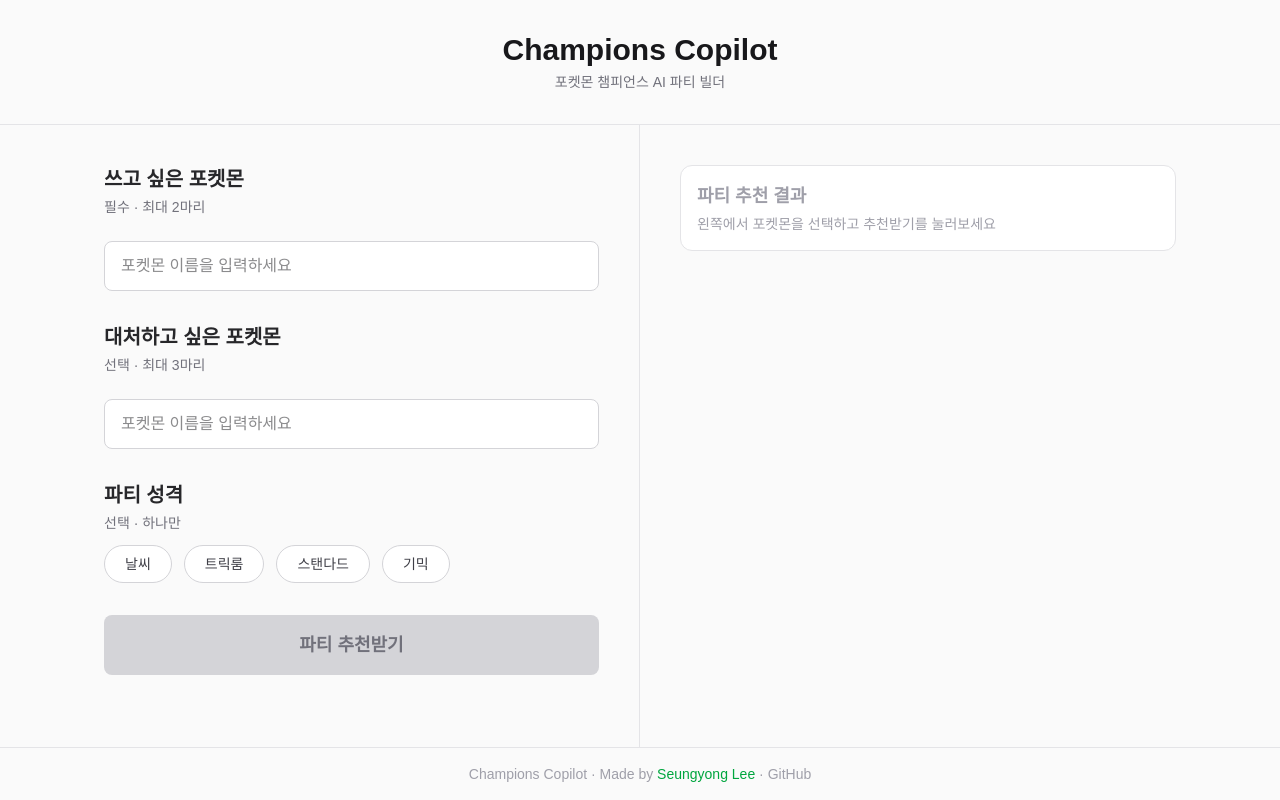
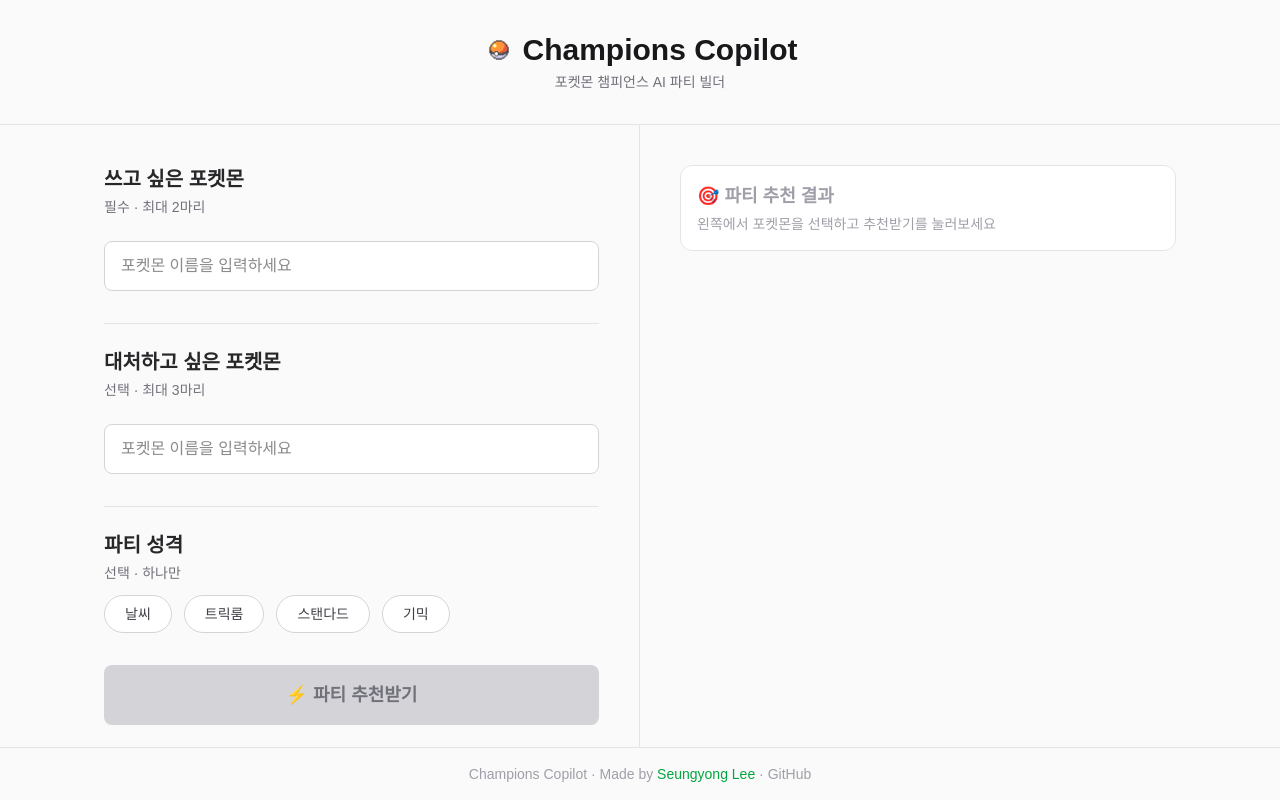
Before and after one commit to SeungyongJasperLee/champions-copilot, a Next.js app: page / in a window 1280 px wide. Built offline with nearby package versions, Linux system fonts and the light colour scheme.

Commit message:
호출 2회 시도 및 UI 폴리싱

```diff
--- a/app/components/PokemonCard.tsx
+++ b/app/components/PokemonCard.tsx
@@ -43,7 +43,7 @@
       <div className="overflow-x-auto">
         <table className="w-full text-xs text-center border-collapse">
           <thead>
-            <tr className="text-zinc-400">
+            <tr className="text-zinc-400 bg-zinc-50 dark:bg-zinc-800/50">
               <th className="py-1 px-1">H</th>
               <th className="py-1 px-1">A</th>
               <th className="py-1 px-1">B</th>
@@ -70,7 +70,7 @@
         {pokemon.moves.map((move, i) => (
           <div
             key={i}
-            className="text-xs text-center py-1.5 px-2 rounded bg-zinc-100 dark:bg-zinc-800 text-zinc-700 dark:text-zinc-300"
+            className="text-xs text-center py-1.5 px-2 rounded bg-zinc-100 dark:bg-zinc-800 text-zinc-700 dark:text-zinc-300 hover:bg-green-100 dark:hover:bg-green-900/30 hover:text-green-700 dark:hover:text-green-400 transition-colors cursor-default"
           >
             {move}
           </div>
--- a/app/page.tsx
+++ b/app/page.tsx
@@ -20,6 +20,8 @@
 
   const [result, setResult] = useState<any>(null);
   const [loading, setLoading] = useState(false);
+
+  const [toast, setToast] = useState<string>("");
 
   const styles = ["날씨", "트릭룸", "스탠다드", "기믹"];
 
@@ -55,14 +57,25 @@
 
   async function handleRecommend() {
     setLoading(true);
-    setResult("");
+    setResult(null);
+    setToast("");
+    try {
       const response = await fetch("/api/recommend", {
         method: "POST",
         headers: { "Content-Type": "application/json" },
         body: JSON.stringify({ myPokemon, counterPokemon, teamStyle }),
       });
       const data = await response.json();
+      if (data.result && data.result.pokemon) {
         setResult(data.result);
+      } else {
+        setToast("추천 생성에 실패했습니다. 다시 시도해주세요.");
+        setTimeout(() => setToast(""), 5000);
+      }
+    } catch {
+      setToast("네트워크 오류가 발생했습니다. 다시 시도해주세요.");
+      setTimeout(() => setToast(""), 5000);
+    }
     setLoading(false);
   }
 
@@ -73,7 +86,8 @@
     <main className="bg-zinc-50 dark:bg-zinc-950 lg:h-screen lg:flex lg:flex-col">
       {/* 헤더 */}
       <header className="text-center py-8 border-b border-zinc-200 dark:border-zinc-800">
-        <h1 className="text-3xl font-bold text-zinc-900 dark:text-zinc-50">
+        <h1 className="text-3xl font-bold text-zinc-900 dark:text-zinc-50 flex items-center justify-center gap-2">
+          <img src="/favicon.png" alt="" className="w-8 h-8" />
           Champions Copilot
         </h1>
         <p className="text-sm text-zinc-500 mt-1">
@@ -157,7 +171,7 @@
           </section>
 
           {/* 2. 대처하고 싶은 포켓몬 */}
-          <section className="mb-8">
+          <section className="mb-8 pt-6 border-t border-zinc-200 dark:border-zinc-800">
             <h2 className="text-xl font-semibold text-zinc-800 dark:text-zinc-200 mb-1">
               대처하고 싶은 포켓몬
             </h2>
@@ -223,7 +237,7 @@
           </section>
 
           {/* 3. 파티 성격 */}
-          <section className="mb-8">
+          <section className="mb-8 pt-6 border-t border-zinc-200 dark:border-zinc-800">
             <h2 className="text-xl font-semibold text-zinc-800 dark:text-zinc-200 mb-1">
               파티 성격
             </h2>
@@ -257,7 +271,7 @@
                 : "bg-zinc-300 dark:bg-zinc-700 text-zinc-500 cursor-not-allowed"
               }`}
           >
-            {loading ? "추천 생성 중..." : "파티 추천받기"}
+            {loading ? "⏳ 추천 생성 중..." : "⚡ 파티 추천받기"}
           </button>
         </div>
 
@@ -321,7 +335,7 @@
             <div className="flex flex-col gap-4">
               <div className="rounded-xl border border-zinc-200 dark:border-zinc-700 bg-white dark:bg-zinc-900 p-4">
                 <h2 className="text-lg font-bold text-zinc-400 dark:text-zinc-500 mb-1">
-                  파티 추천 결과
+                  🎯 파티 추천 결과
                 </h2>
               <p className="text-sm text-zinc-400 dark:text-zinc-600">
                 <span className="lg:hidden">위에서 </span>
@@ -334,9 +348,19 @@
 
       </div>
 
+      {/* 토스트 */}
+      {toast && (
+        <div className="fixed bottom-6 left-1/2 -translate-x-1/2 z-50 px-6 py-3 rounded-lg bg-red-600 text-white text-sm font-medium shadow-lg animate-fade-in">
+          <div className="flex items-center gap-3">
+            <span>{toast}</span>
+            <button onClick={() => setToast("")} className="text-white/70 hover:text-white">✕</button>
+          </div>
+        </div>
+      )}
+
     </div>
 
-      {/* 푸터 */}
+      {/* 푸터 */ }
   <footer className="border-t border-zinc-200 dark:border-zinc-800 py-4 text-center text-sm text-zinc-400">
     <p>
       Champions Copilot · Made by{" "}
@@ -346,6 +370,6 @@
     </p>
   </footer>
 
-    </main>
+    </main >
   );
 }
```
Also changed, not shown: app/api/recommend/route.ts (+10 -1 lines). Lines whose indentation alone changed are shown as unchanged.
